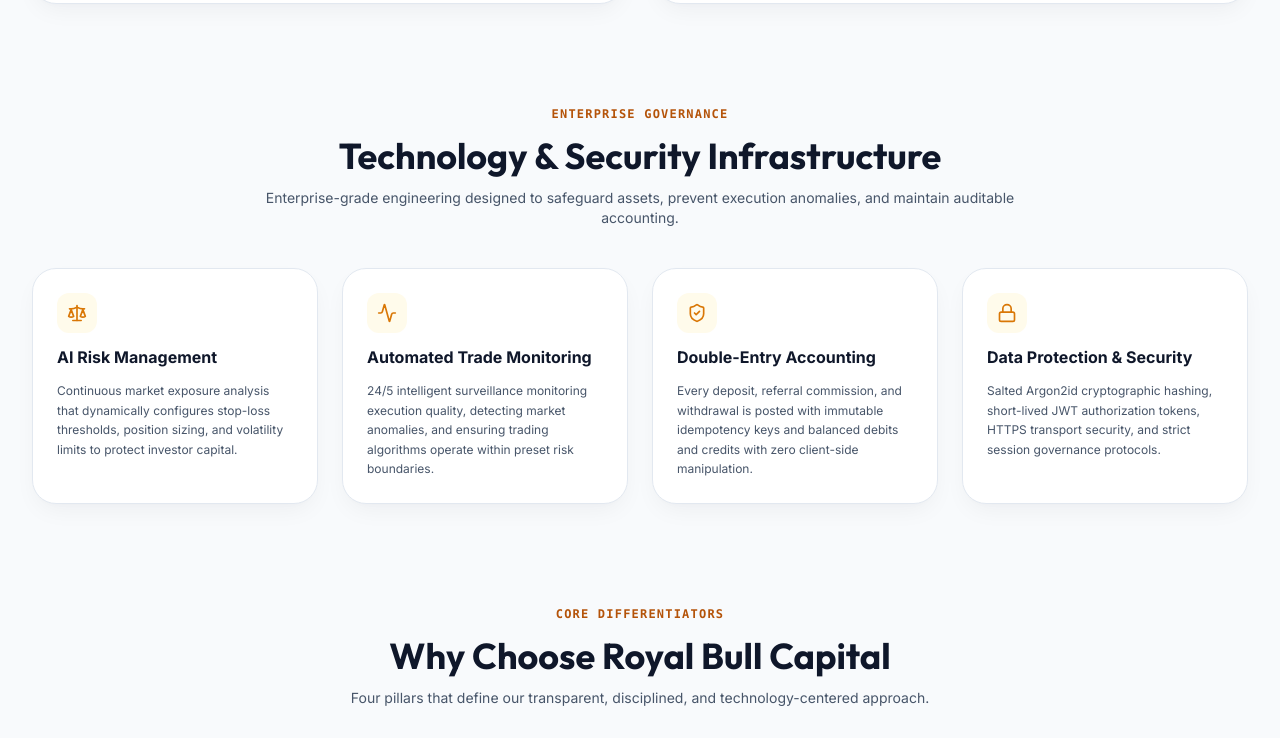
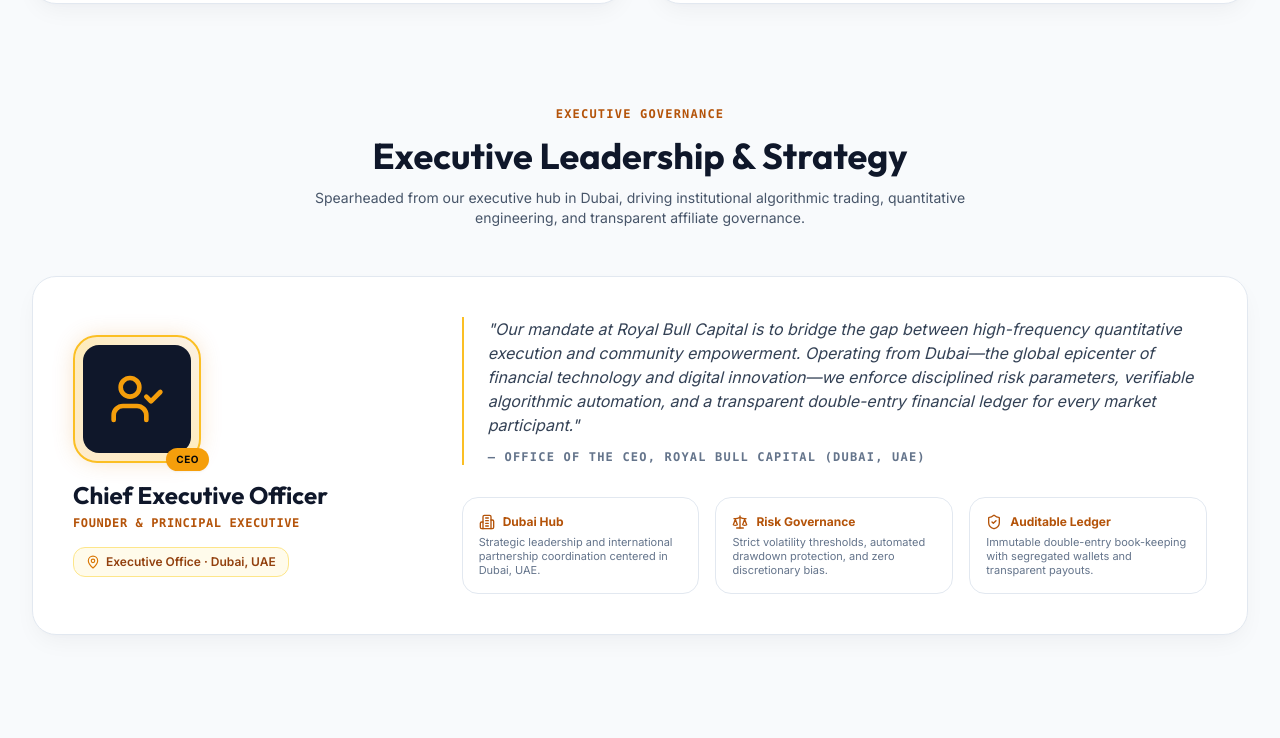
Before and after one commit to royalcapital743-sys/royal-bull-capital, a React (Vite) app in the folder frontend/: page /about in a window 1280 px wide. Shown: the part 1528-2266 px from the top of the page. Built offline with nearby package versions, Linux system fonts and the light colour scheme; no server answers.

Commit message:
feat(leadership): add Dubai-based Executive Leadership section and office location

```diff
--- a/frontend/src/pages/About.tsx
+++ b/frontend/src/pages/About.tsx
@@ -15,7 +15,10 @@
   CheckCircle,
   BarChart2,
   Layers,
-  Scale
+  Scale,
+  MapPin,
+  Building2,
+  UserCheck
 } from 'lucide-react';
 import { Link } from 'react-router-dom';
 
@@ -187,7 +190,100 @@
         </div>
       </div>
 
-      {/* 4. Technology & Security Infrastructure (Adapted from Finway PPT Page 16) */}
+      {/* 4. Executive Leadership & Strategy (Dubai Hub) */}
+      <div className="space-y-12">
+        <div className="text-center max-w-2xl mx-auto space-y-3">
+          <span className="text-amber-700 dark:text-gold-400 text-xs uppercase font-bold tracking-widest font-mono">
+            EXECUTIVE GOVERNANCE
+          </span>
+          <h2 className="text-3xl sm:text-4xl font-display font-bold text-slate-900 dark:text-white">
+            Executive Leadership & Strategy
+          </h2>
+          <p className="text-slate-600 dark:text-slate-400 text-sm">
+            Spearheaded from our executive hub in Dubai, driving institutional algorithmic trading, quantitative engineering, and transparent affiliate governance.
+          </p>
+        </div>
+
+        <div className="glass-panel p-8 sm:p-10 rounded-3xl border border-amber-300/80 dark:border-gold-500/20 relative overflow-hidden bg-gradient-to-br from-slate-50 via-white to-amber-50/30 dark:from-obsidian-900 dark:via-obsidian-850 dark:to-amber-950/20 shadow-xl">
+          <div className="grid grid-cols-1 lg:grid-cols-12 gap-8 items-center">
+
+            {/* CEO Profile Left Badge */}
+            <div className="lg:col-span-4 flex flex-col items-center lg:items-start text-center lg:text-left space-y-4">
+              <div className="relative">
+                <div className="w-28 h-28 sm:w-32 sm:h-32 rounded-3xl bg-gradient-to-tr from-amber-500/20 via-amber-400/30 to-amber-600/10 border-2 border-amber-400 dark:border-gold-500/50 flex items-center justify-center p-2 shadow-gold-glow">
+                  <div className="w-full h-full rounded-2xl bg-slate-900 flex items-center justify-center text-amber-500 dark:text-gold-400">
+                    <UserCheck className="w-14 h-14" />
+                  </div>
+                </div>
+                <div className="absolute -bottom-2 -right-2 px-2.5 py-1 rounded-full bg-amber-500 text-obsidian-950 text-[10px] font-black uppercase tracking-wider shadow-sm">
+                  CEO
+                </div>
+              </div>
+
+              <div className="space-y-1">
+                <h3 className="text-xl sm:text-2xl font-display font-bold text-slate-900 dark:text-white">
+                  Chief Executive Officer
+                </h3>
+                <p className="text-xs text-amber-700 dark:text-gold-400 font-mono font-semibold uppercase tracking-wider">
+                  Founder & Principal Executive
+                </p>
+              </div>
+
+              <div className="inline-flex items-center gap-1.5 px-3 py-1.5 rounded-xl bg-amber-500/10 border border-amber-300 dark:border-gold-500/30 text-xs font-semibold text-amber-800 dark:text-gold-400">
+                <MapPin className="w-3.5 h-3.5 text-amber-600 dark:text-gold-400" />
+                <span>Executive Office · Dubai, UAE</span>
+              </div>
+            </div>
+
+            {/* Leadership Statement & Highlights */}
+            <div className="lg:col-span-8 space-y-6">
+              <div className="relative pl-6 border-l-2 border-amber-400 dark:border-gold-500/40 space-y-3">
+                <p className="text-slate-700 dark:text-slate-200 text-sm sm:text-base italic leading-relaxed">
+                  "Our mandate at Royal Bull Capital is to bridge the gap between high-frequency quantitative execution and community empowerment. Operating from Dubai—the global epicenter of financial technology and digital innovation—we enforce disciplined risk parameters, verifiable algorithmic automation, and a transparent double-entry financial ledger for every market participant."
+                </p>
+                <p className="text-xs font-mono uppercase tracking-widest text-slate-500 dark:text-slate-400 font-bold">
+                  — Office of the CEO, Royal Bull Capital (Dubai, UAE)
+                </p>
+              </div>
+
+              <div className="grid grid-cols-1 sm:grid-cols-3 gap-4 pt-2">
+                <div className="p-4 rounded-2xl bg-white/60 dark:bg-obsidian-900/80 border border-slate-200 dark:border-white/5 space-y-1.5">
+                  <div className="flex items-center gap-2 text-amber-700 dark:text-gold-400 text-xs font-bold">
+                    <Building2 className="w-4 h-4" />
+                    <span>Dubai Hub</span>
+                  </div>
+                  <p className="text-[11px] text-slate-500 dark:text-slate-400 leading-tight">
+                    Strategic leadership and international partnership coordination centered in Dubai, UAE.
+                  </p>
+                </div>
+
+                <div className="p-4 rounded-2xl bg-white/60 dark:bg-obsidian-900/80 border border-slate-200 dark:border-white/5 space-y-1.5">
+                  <div className="flex items-center gap-2 text-amber-700 dark:text-gold-400 text-xs font-bold">
+                    <Scale className="w-4 h-4" />
+                    <span>Risk Governance</span>
+                  </div>
+                  <p className="text-[11px] text-slate-500 dark:text-slate-400 leading-tight">
+                    Strict volatility thresholds, automated drawdown protection, and zero discretionary bias.
+                  </p>
+                </div>
+
+                <div className="p-4 rounded-2xl bg-white/60 dark:bg-obsidian-900/80 border border-slate-200 dark:border-white/5 space-y-1.5">
+                  <div className="flex items-center gap-2 text-amber-700 dark:text-gold-400 text-xs font-bold">
+                    <ShieldCheck className="w-4 h-4" />
+                    <span>Auditable Ledger</span>
+                  </div>
+                  <p className="text-[11px] text-slate-500 dark:text-slate-400 leading-tight">
+                    Immutable double-entry book-keeping with segregated wallets and transparent payouts.
+                  </p>
+                </div>
+              </div>
+            </div>
+
+          </div>
+        </div>
+      </div>
+
+      {/* 5. Technology & Security Infrastructure (Adapted from Finway PPT Page 16) */}
       <div className="space-y-10">
         <div className="text-center max-w-3xl mx-auto space-y-3">
           <span className="text-amber-700 dark:text-gold-400 text-xs uppercase font-bold tracking-widest font-mono">
--- a/frontend/src/pages/Contact.tsx
+++ b/frontend/src/pages/Contact.tsx
@@ -63,11 +63,11 @@
             <div className="p-3 w-12 h-12 rounded-xl bg-gold-500/10 text-gold-400 flex items-center justify-center">
               <MapPin className="w-6 h-6" />
             </div>
-            <h3 className="text-base font-bold text-white">Global Headquarters</h3>
+            <h3 className="text-base font-bold text-white">Executive Headquarters</h3>
             <p className="text-xs text-slate-400">
-              Royal Bull Capital Technology Center<br />
-              Financial District, Level 38<br />
-              Enterprise FinTech Corridor
+              Royal Bull Capital Executive Suite<br />
+              DIFC / Financial District, Level 38<br />
+              Dubai, United Arab Emirates
             </p>
           </div>
         </div>
```
